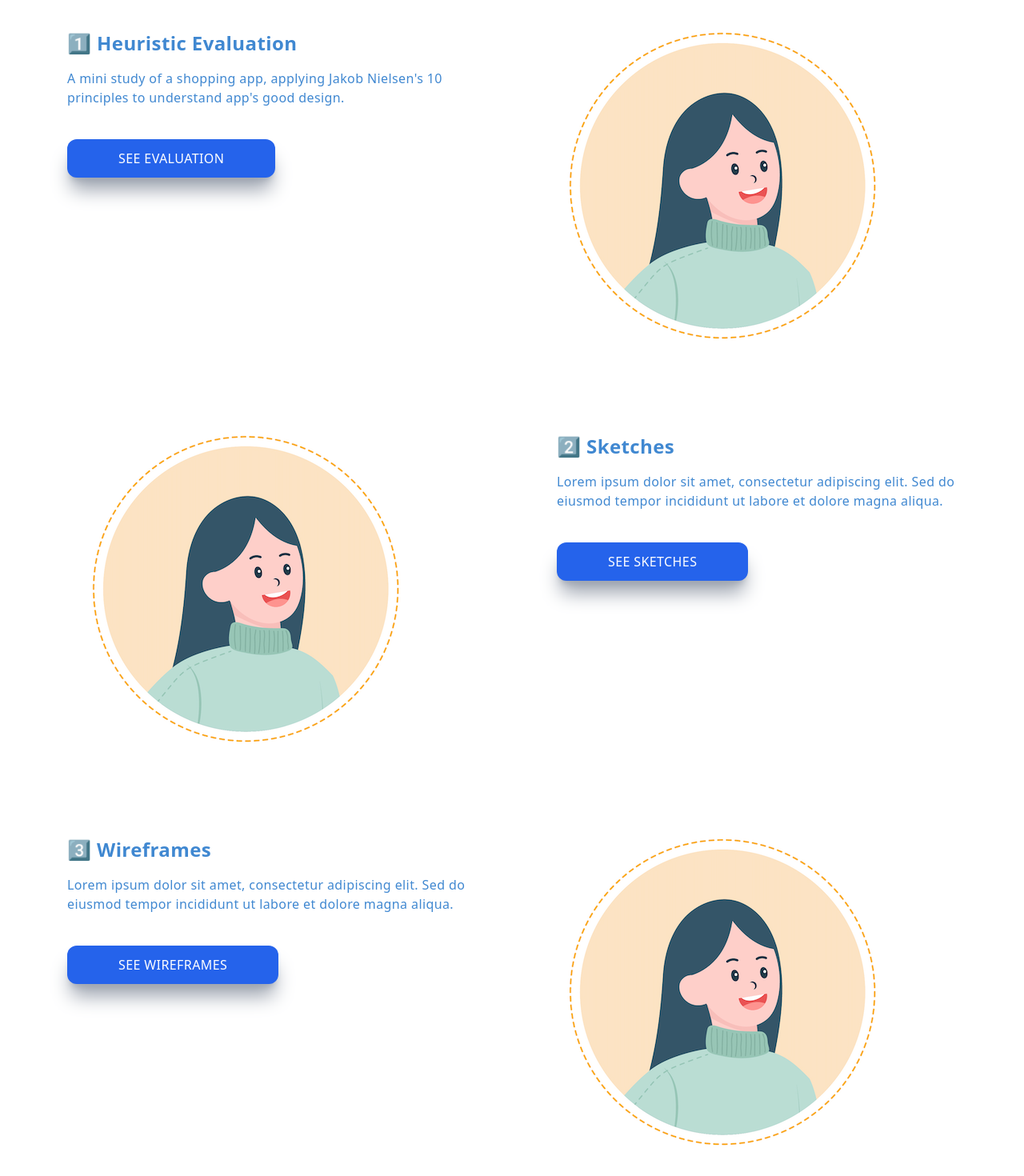
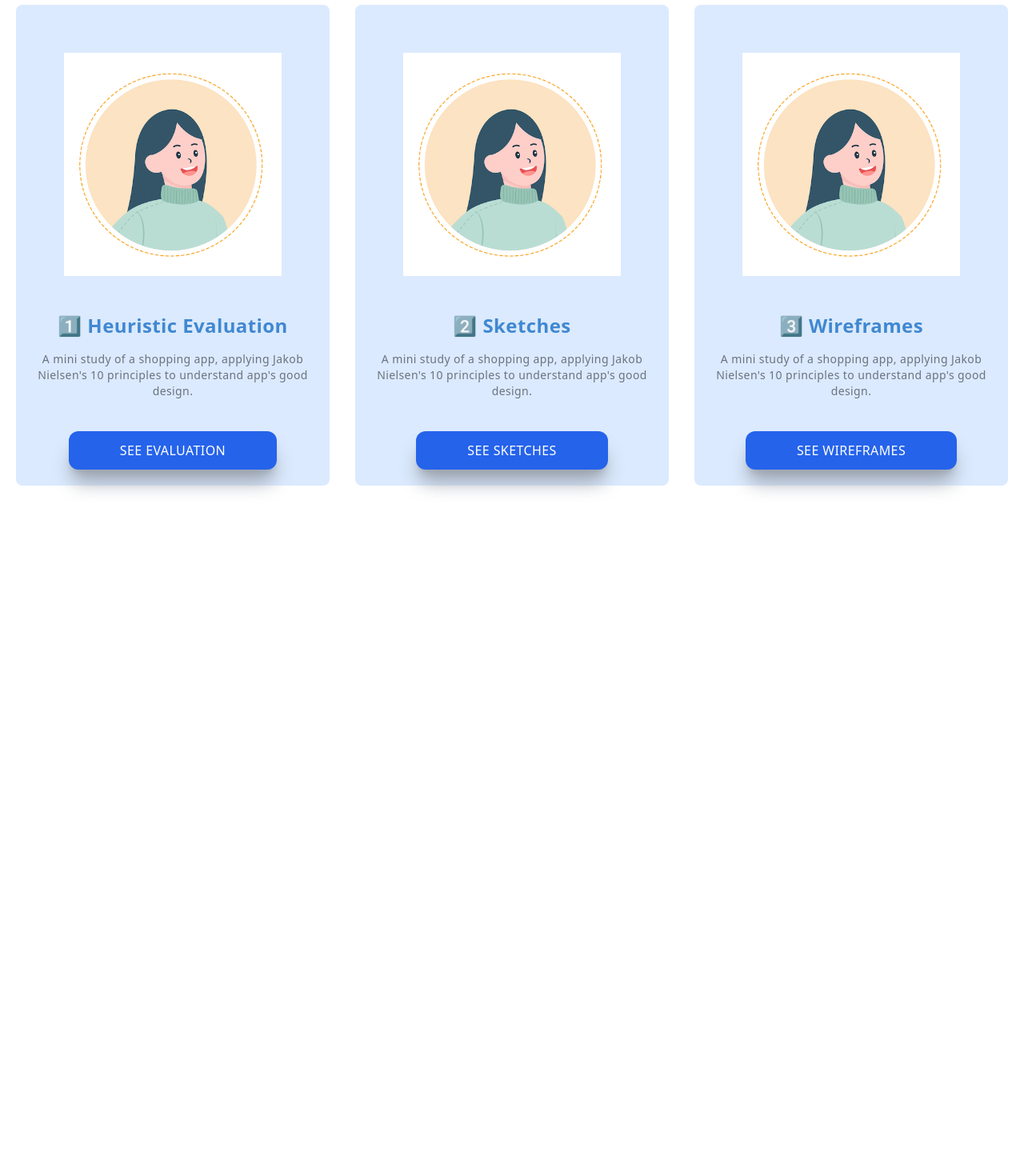
Before and after one commit to faabaf01/next13-portfolio-codecom, a Next.js app: page /uxdesign in a window 1280 px wide. Shown: the part 442-1912 px from the top of the page at 80% size. After the commit the page ends 1097 px from the top, so only its background shows below. Built offline with nearby package versions, Linux system fonts and the light colour scheme.

Commit message:
changed layout

```diff
--- a/app/globals.css
+++ b/app/globals.css
@@ -24,6 +24,6 @@ html {
         @apply cursor-pointer
     }
     button {
-        @apply shadow-xl shadow-gray-400 rounded-xl uppercase bg-blue-600 text-white
+        @apply shadow-xl shadow-gray-400 rounded-xl uppercase bg-blue-600 text-white hover:bg-cyan-500
     }
 }
--- a/app/uxdesign/page.tsx
+++ b/app/uxdesign/page.tsx
@@ -2,8 +2,9 @@ import React from "react";
 import Image from "next/legacy/image";
 import avatar from "../../public/images/avatar.png";
 import Link from "next/link";
+import { HiOutlineChevronDoubleUp } from "react-icons/hi";
 
-const HeuristicPage = () => {
+const Uxportfolio = () => {
   return (
     <>
       <div className="w-screen h-[40vh] lg:h-[50vh] relative flex items-center justify-center">
@@ -15,71 +16,70 @@ const HeuristicPage = () => {
         </div>
       </div>
 
-      <div className="max-w-[1240px] mx-auto p-2 grid md:grid-cols-3 gap-8">
-        <div className="col-span-4">
-          <div className="container mx-auto my-8">
-            <div className="flex mb-8">
-              <div className="w-1/2 px-14 pt-10">
-                <h2 className="text-2xl font-bold pb-4">
-                  1️⃣ Heuristic Evaluation
-                </h2>
-                <p>
-                  A mini study of a shopping app, applying Jakob Nielsen&apos;s
-                  10 principles to understand app&apos;s good design.
-                </p>
+      <div className="max-w-[1240px] mx-auto grid md:grid-cols-2 lg:grid-cols-3 gap-8 py-12">
+        <div className="bg-blue-100 rounded-lg p-5 flex flex-col items-center">
+          <div className="p-10">
+            <Image
+              src={avatar}
+              alt="Portfolio 1"
+              className="w-full h-32 sm:h-48 object-cover"
+            />
+          </div>
+          <div className="text-center">
+            <h1 className="text-2xl font-bold pb-4">1️⃣ Heuristic Evaluation</h1>
+            <span className="block text-gray-500 text-sm">
+              A mini study of a shopping app, applying Jakob Nielsen&apos;s 10
+              principles to understand app&apos;s good design.
+            </span>
             <Link href="/uxdesign/heuristic">
               <button className="cursor-pointer mt-10 p-16 py-3">
                 See Evaluation
               </button>
             </Link>
           </div>
-              <div className="w-1/2 pl-10">
+        </div>
+        {/* NEXT PROJECT */}
+        <div className="bg-blue-100 rounded-lg p-5 flex flex-col items-center">
+          <div className="p-10">
             <Image
               src={avatar}
               alt="Portfolio 1"
-                  className="w-full h-auto"
+              className="w-full h-32 sm:h-48 object-cover"
             />
           </div>
-            </div>
-
-            <div className="flex mb-8">
-              <div className="w-1/2 pl-8 lg:pl-14">
-                <Image
-                  src={avatar}
-                  alt="Portfolio 1"
-                  className="w-full h-auto"
-                />
-              </div>
-              <div className="w-1/2 px-14 pt-10 ">
-                <h2 className="text-2xl font-bold mb-4">2️⃣ Sketches</h2>
-                <p>
-                  Lorem ipsum dolor sit amet, consectetur adipiscing elit. Sed
-                  do eiusmod tempor incididunt ut labore et dolore magna aliqua.
-                </p>
-                <Link href="/uxdesign/sketches">
+          <div className="text-center">
+            <h1 className="text-2xl font-bold pb-4">2️⃣ Sketches</h1>
+            <span className="block text-gray-500 text-sm">
+              A mini study of a shopping app, applying Jakob Nielsen&apos;s 10
+              principles to understand app&apos;s good design.
+            </span>
+            <Link href="/uxdesign/heuristic">
               <button className="cursor-pointer mt-10 p-16 py-3">
                 See Sketches
               </button>
             </Link>
           </div>
         </div>
-            <div className="flex mb-8">
-              <div className="w-1/2 px-14 pt-10 ">
-                <h2 className="text-2xl font-bold pb-4">3️⃣ Wireframes</h2>
-                <p>
-                  Lorem ipsum dolor sit amet, consectetur adipiscing elit. Sed
-                  do eiusmod tempor incididunt ut labore et dolore magna aliqua.
-                </p>
-                <Link href="/uxdesign/wireframes">
+        {/* NEXT PROJECT */}
+        <div className="bg-blue-100 rounded-lg p-5 flex flex-col items-center">
+          <div className="p-10">
+            <Image
+              src={avatar}
+              alt="Portfolio 1"
+              className="w-full h-32 sm:h-48 object-cover"
+            />
+          </div>
+          <div className="text-center">
+            <h1 className="text-2xl font-bold pb-4">3️⃣ Wireframes</h1>
+            <span className="block text-gray-500 text-sm">
+              A mini study of a shopping app, applying Jakob Nielsen&apos;s 10
+              principles to understand app&apos;s good design.
+            </span>
+            <Link href="/uxdesign/heuristic">
               <button className="cursor-pointer mt-10 p-16 py-3">
                 See Wireframes
               </button>
             </Link>
-              </div>
-              <div className="w-1/2 pl-10">
-                <Image src={avatar} alt="Project 3" className="w-full h-auto" />
-              </div>
-            </div>
           </div>
         </div>
       </div>
@@ -87,4 +87,4 @@ const HeuristicPage = () => {
   );
 };
 
-export default HeuristicPage;
+export default Uxportfolio;
```
Lines whose indentation alone changed are shown as unchanged.
